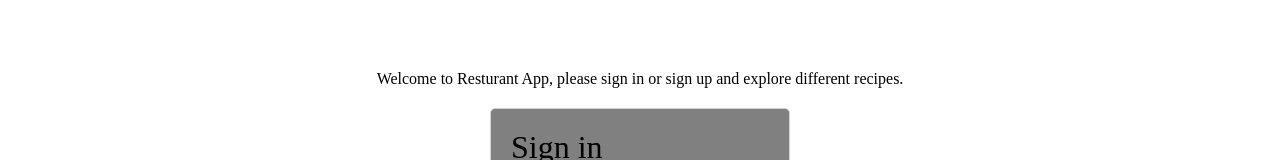
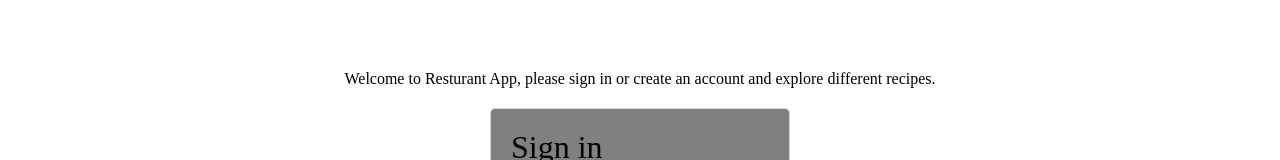
Before and after one commit to Richie1136/Restaurant, a React (Create React App) app in the folder restaurant/: page /login in a window 1280 px wide. Shown: the part 130-290 px from the top of the page. Built offline with nearby package versions, Linux system fonts and the light colour scheme; no server answers.

Commit message:
Changing text inside of auth component

```diff
--- a/restaurant/src/components/auth/Auth.js
+++ b/restaurant/src/components/auth/Auth.js
@@ -43,7 +43,7 @@ const Auth = () => {
 
   return (
     <div className='login'>
-      <p>Welcome to Resturant App, please sign in or sign up and explore different recipes.</p>
+      <p>Welcome to Resturant App, please sign in or create an account and explore different recipes.</p>
       <div className='login-container'>
         <h1>Sign in</h1>
         <form>
```
